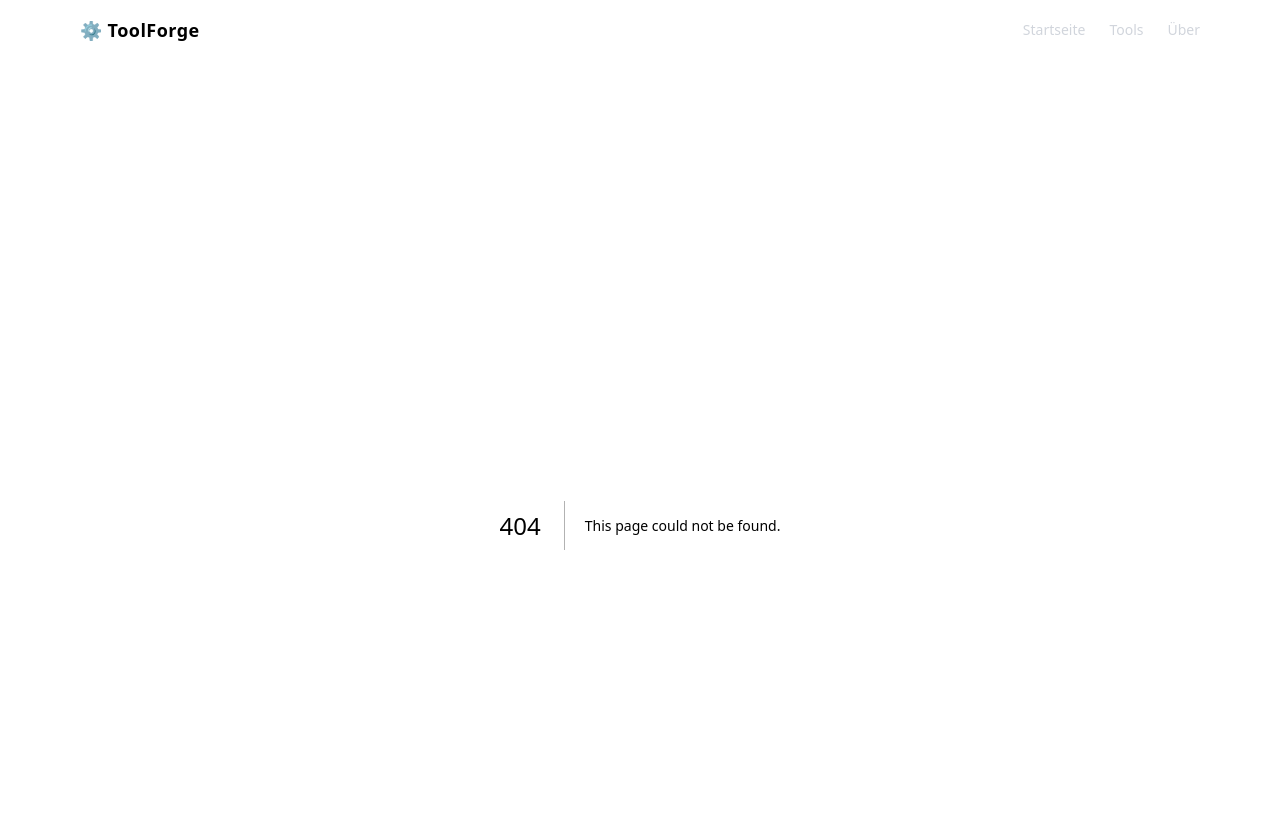
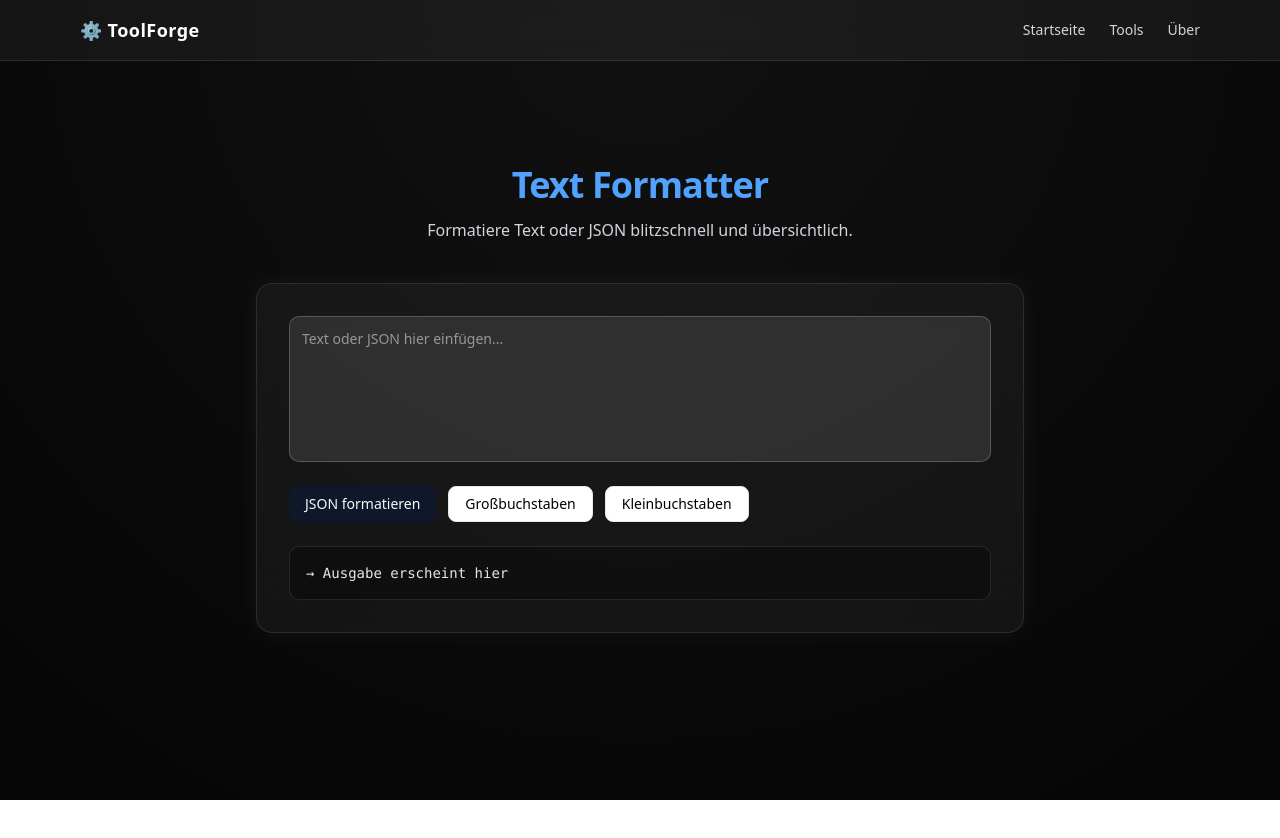
Before and after one commit to 30jannik06/Toolforge, a Next.js app: page /tools/text-formatter in a window 1280 px wide. Before the commit this address had no page. Shown: the top 838 px of the page. After the commit the page ends 800 px from the top, so only its background shows below. Built offline with nearby package versions, Linux system fonts and the light colour scheme.

Commit message:
Add TextFormatterPage component with text/JSON formatting options and animated output display

```diff
--- /dev/null
+++ b/src/app/tools/text-formatter/page.tsx
@@ -0,0 +1,54 @@
+"use client";
+import React, { useState } from "react";
+import { motion } from "framer-motion";
+import { ToolLayout } from "@/components/tool-layout";
+import { Button } from "@/components/ui/button";
+
+export default function TextFormatterPage() {
+    const [input, setInput] = useState("");
+    const [output, setOutput] = useState("");
+
+    const formatJSON = () => {
+        try {
+            setOutput(JSON.stringify(JSON.parse(input), null, 2));
+        } catch {
+            setOutput("❌ Ungültiges JSON");
+        }
+    };
+
+    const toUpper = () => setOutput(input.toUpperCase());
+    const toLower = () => setOutput(input.toLowerCase());
+
+    return (
+        <ToolLayout
+            title="Text Formatter"
+            description="Formatiere Text oder JSON blitzschnell und übersichtlich."
+        >
+            <div className="flex flex-col gap-6">
+        <textarea
+            placeholder="Text oder JSON hier einfügen..."
+            value={input}
+            onChange={(e) => setInput(e.target.value)}
+            rows={6}
+            className="w-full bg-white/10 border border-white/20 rounded-lg p-3 text-sm outline-none focus:ring-2 focus:ring-blue-500 resize-none"
+        />
+                <div className="flex gap-3 flex-wrap">
+                    <Button onClick={formatJSON}>JSON formatieren</Button>
+                    <Button variant="outline" className={"text-black"} onClick={toUpper}>
+                        Großbuchstaben
+                    </Button>
+                    <Button variant="outline" className={"text-black"} onClick={toLower}>
+                        Kleinbuchstaben
+                    </Button>
+                </div>
+                <motion.pre
+                    initial={{ opacity: 0 }}
+                    animate={{ opacity: 1 }}
+                    className="bg-black/30 border border-white/10 rounded-lg p-4 text-sm whitespace-pre-wrap text-gray-200 overflow-auto"
+                >
+                    {output || "→ Ausgabe erscheint hier"}
+                </motion.pre>
+            </div>
+        </ToolLayout>
+    );
+}
```
